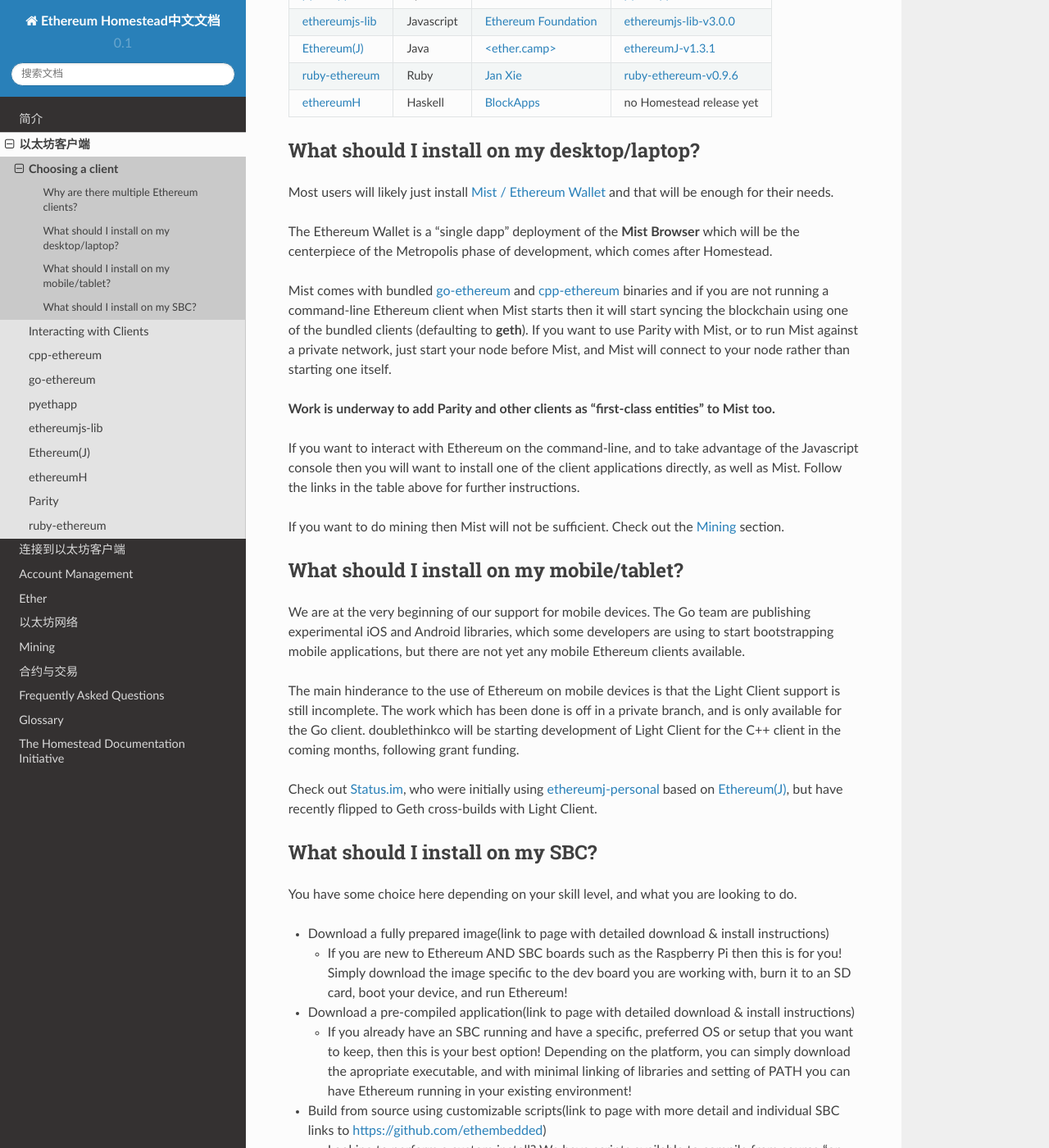
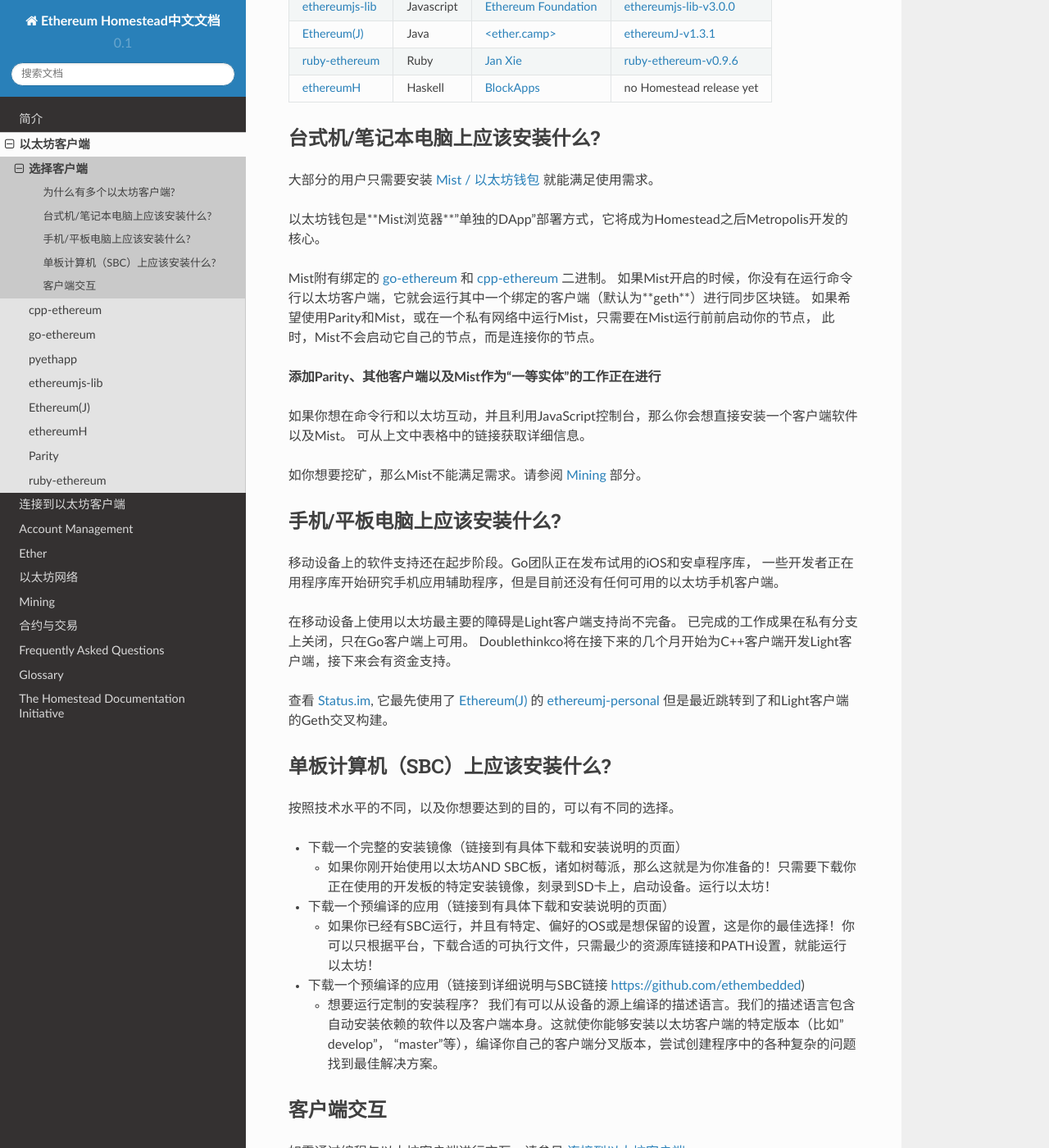
Before and after one commit to wl6g11/EthereumDocCH, a Sphinx documentation site: the page built from source/ethereum-clients/choosing-a-client.rst, in a window 1280 px wide and 1400 px high, scrolled down 568 px. Shown: the whole window at 82% size. Built offline with Sphinx 7.4.7 and the Read the Docs theme 2.0.0, drawn with Linux system fonts in a browser that asks for light colours; some of the changed text lies outside the part shown.

Commit message:
更新choosing a client.rst

```diff
--- a/source/ethereum-clients/choosing-a-client.rst
+++ b/source/ethereum-clients/choosing-a-client.rst
@@ -1,24 +1,21 @@
 .. _sec:clients:
 
 *****************************************************
-Choosing a client
+选择客户端
 *****************************************************
 
-Why are there multiple Ethereum clients?
+为什么有多个以太坊客户端?
 =====================================================================
 
-From the earliest days of the project there have been multiple
-client implementations across a range of different operating systems.  That
-client diversity is a huge win for the ecosystem as a whole.
-It lets us verify that the protocol (specified in the `Yellow Paper <https://github.com/ethereum/yellowpaper>`_)
-is unambiguous.  It keeps the door open for new innovation.  It keeps us
-all honest.  However, it can be very confusing for end-users, because there
-is no universal "Ethereum Installer" for them to use.
+项目早期，在众多不同的操作系统中就有多个可以彼此协作的客户端实现。
+客户端的多样性对于整个生态系统来说是巨大的成功。
+它使我们能够证明协议(参见 `黄皮书 <https://github.com/ethereum/yellowpaper>`_ )是明确清晰的，
+为创新打开大门，也让我们都保持诚实。但是对终端用户来说，没有通用的"以太坊安装程序"可供他们使用，可能引起他们的困惑。
 
-As of September 2016, the leading implementations are :ref:`go-ethereum` and :ref:`Parity`.
+自2016年9月起，主导的客户端实现为 :ref:`go-ethereum` 和 :ref:`Parity` 。
 
 +------------------------+------------+------------------------+-------------------------------------+
-| Client                 | Language   | Developers             | Latest release                      |
+| 客户端                 | 语言        | 开发者                  | 最新版本                          |
 +========================+============+========================+=====================================+
 | :ref:`go-ethereum`     | Go         | `Ethereum Foundation`_ | `go-ethereum-v1.4.18`_              |
 +------------------------+------------+------------------------+-------------------------------------+
@@ -52,75 +49,57 @@
 .. _ruby-ethereum-v0.9.6: https://rubygems.org/gems/ruby-ethereum/versions/0.9.6
 
 
-What should I install on my desktop/laptop?
+台式机/笔记本电脑上应该安装什么?
 ================================================================================
 
-Most users will likely just install `Mist / Ethereum Wallet <https://github.com/ethereum/mist>`_
-and that will be enough for their needs.
+大部分的用户只需要安装 `Mist / 以太坊钱包 <https://github.com/ethereum/mist>`_ 就能满足使用需求。
 
-The Ethereum Wallet is a "single dapp" deployment of the **Mist Browser**
-which will be the centerpiece of the Metropolis phase of development, which
-comes after Homestead.
+以太坊钱包是**Mist浏览器**"单独的DApp"部署方式，它将成为Homestead之后Metropolis开发的核心。
 
-Mist comes with bundled :ref:`go-ethereum` and :ref:`cpp-ethereum` binaries
-and if you are not running a command-line Ethereum client when Mist starts
-then it will start syncing the blockchain using one of the bundled clients
-(defaulting to **geth**).  If you want to use Parity with Mist, or to run Mist against
-a private network, just start your node before Mist, and Mist
-will connect to your node rather than starting one itself.
+Mist附有绑定的 :ref:`go-ethereum` 和 :ref:`cpp-ethereum` 二进制。
+如果Mist开启的时候，你没有在运行命令行以太坊客户端，它就会运行其中一个绑定的客户端（默认为**geth**）进行同步区块链。
+如果希望使用Parity和Mist，或在一个私有网络中运行Mist，只需要在Mist运行前前启动你的节点，
+此时，Mist不会启动它自己的节点，而是连接你的节点。
 
-**Work is underway to add Parity and other clients as "first-class entities"
-to Mist too.**
+**添加Parity、其他客户端以及Mist作为“一等实体”的工作正在进行**
 
-If you want to interact with Ethereum on the command-line, and to take
-advantage of the Javascript console then you will want to install one of
-the client applications directly, as well as Mist.  Follow the links in
-the table above for further instructions.
+如果你想在命令行和以太坊互动，并且利用JavaScript控制台，那么你会想直接安装一个客户端软件以及Mist。
+可从上文中表格中的链接获取详细信息。
 
-If you want to do mining then Mist will not be sufficient.  Check out
-the :ref:`mining` section.
+如你想要挖矿，那么Mist不能满足需求。请参阅 :ref:`mining` 部分。
 
-
-What should I install on my mobile/tablet?
+手机/平板电脑上应该安装什么?
 ================================================================================
 
-We are at the very beginning of our support for mobile devices.   The Go
-team are publishing experimental iOS and Android libraries, which some
-developers are using to start bootstrapping mobile applications, but there
-are not yet any mobile Ethereum clients available.
+移动设备上的软件支持还在起步阶段。Go团队正在发布试用的iOS和安卓程序库，
+一些开发者正在用程序库开始研究手机应用辅助程序，但是目前还没有任何可用的以太坊手机客户端。
 
-The main hinderance to the use of Ethereum on mobile devices is that the
-Light Client support is still incomplete.   The work which has been done is
-off in a private branch, and is only available for the Go client.
-doublethinkco will be starting development of Light Client for the C++ client
-in the coming months, following grant funding.
+在移动设备上使用以太坊最主要的障碍是Light客户端支持尚不完备。
+已完成的工作成果在私有分支上关闭，只在Go客户端上可用。
+Doublethinkco将在接下来的几个月开始为C++客户端开发Light客户端，接下来会有资金支持。
 
-Check out `Status.im <http://status.im>`_, who were initially using
-`ethereumj-personal <https://github.com/status-im/ethereumj-personal>`_ based
-on :ref:`Ethereum(J)`, but have recently flipped to Geth cross-builds with
-Light Client.
+查看 `Status.im <http://status.im>`_, 它最先使用了
+:ref:`Ethereum(J)` 的 `ethereumj-personal <https://github.com/status-im/ethereumj-personal>`_
+但是最近跳转到了和Light客户端的Geth交叉构建。
 
-
-What should I install on my SBC?
+单板计算机（SBC）上应该安装什么?
 ================================================================================
 
-You have some choice here depending on your skill level, and what you are looking to do.
+按照技术水平的不同，以及你想要达到的目的，可以有不同的选择。
 
-* Download a fully prepared image(link to page with detailed download & install instructions)
+* 下载一个完整的安装镜像（链接到有具体下载和安装说明的页面）
 
-  * If you are new to Ethereum AND SBC boards such as the Raspberry Pi then this is for you! Simply download the image specific to the dev board you are working with, burn it to an SD card, boot your device, and run Ethereum!
+  *  如果你刚开始使用以太坊AND SBC板，诸如树莓派，那么这就是为你准备的！只需要下载你正在使用的开发板的特定安装镜像，刻录到SD卡上，启动设备。运行以太坊！
 
-* Download a pre-compiled application(link to page with detailed download & install instructions)
+* 下载一个预编译的应用（链接到有具体下载和安装说明的页面）
 
-  * If you already have an SBC running and have a specific, preferred OS or setup that you want to keep, then this is your best option! Depending on the platform, you can simply download the apropriate executable, and with minimal linking of libraries and setting of PATH you can have Ethereum running in your existing environment!
+  * 如果你已经有SBC运行，并且有特定、偏好的OS或是想保留的设置，这是你的最佳选择！你可以只根据平台，下载合适的可执行文件，只需最少的资源库链接和PATH设置，就能运行以太坊！
 
-* Build from source using customizable scripts(link to page with more detail and individual SBC links to https://github.com/ethembedded)
+* 下载一个预编译的应用（链接到详细说明与SBC链接 https://github.com/ethembedded)
 
-  * Looking to perform a custom install?  We have scripts available to compile from source "on device". Our scripts contain auto-install of dependencies as well as the client itself. This will allow you to install a specific version of the Ethereum client(i.e.-"develop", "master", etc.), compile your own forked version of a client, and generally play around with the intracacies of the build process.
+  * 想要运行定制的安装程序？ 我们有可以从设备的源上编译的描述语言。我们的描述语言包含自动安装依赖的软件以及客户端本身。这就使你能够安装以太坊客户端的特定版本（比如"develop"， "master"等），编译你自己的客户端分叉版本，尝试创建程序中的各种复杂的问题找到最佳解决方案。
 
+客户端交互
+================================================================================
 
-********************************************************************************
-Interacting with Clients
-********************************************************************************
-
-In order to interact with Ethereum clients programatically, please refer to the :ref:`Connecting to Clients` section.
+如需通过编程与以太坊客户端进行交互，请参见 :ref:`Connecting to Clients` 。
```
